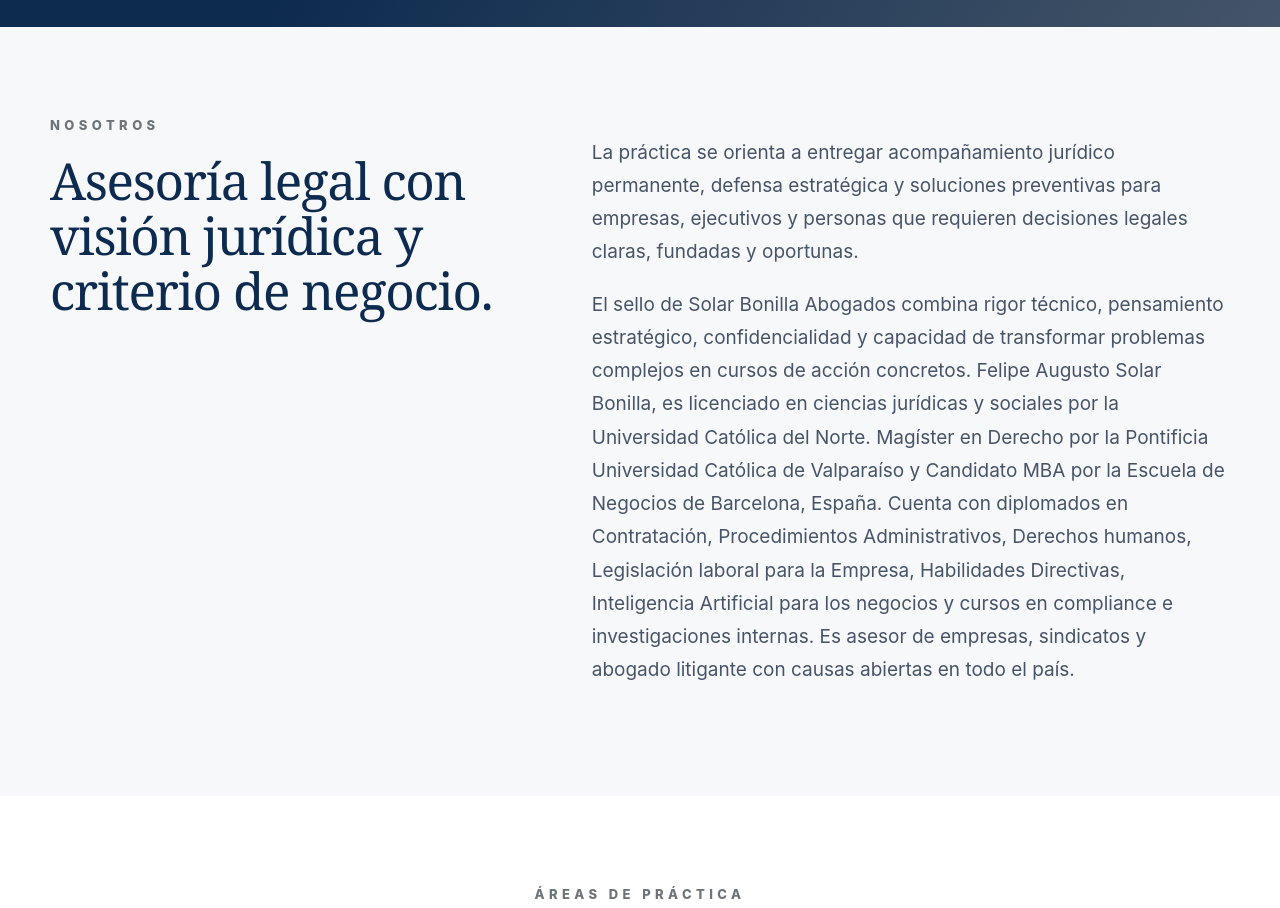
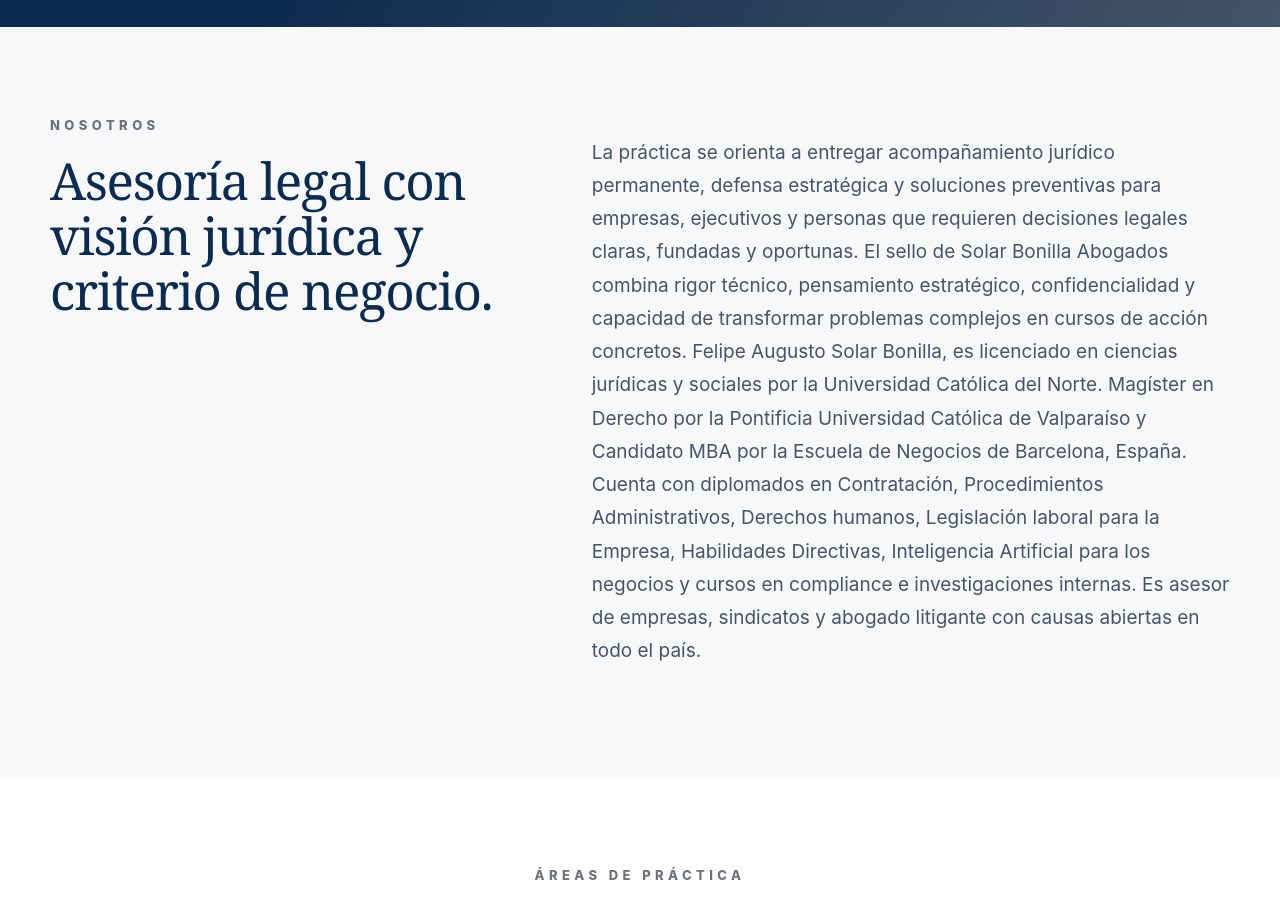
Before and after one commit to cokosolar/solar-bonilla-web, a React (Vite) app: page / in a window 1280 px wide. Shown: the part 980-1888 px from the top of the page. Built offline with nearby package versions, Linux system fonts and the light colour scheme.

Commit message:
Update main.jsx

```diff
--- a/src/main.jsx
+++ b/src/main.jsx
@@ -158,11 +158,10 @@ function App() {
             <p>
               La práctica se orienta a entregar acompañamiento jurídico permanente, defensa estratégica y soluciones
               preventivas para empresas, ejecutivos y personas que requieren decisiones legales claras, fundadas y
-              oportunas.
-            </p>
-            <p>
-              El sello de Solar Bonilla Abogados combina rigor técnico, pensamiento estratégico, confidencialidad y
+              oportunas. El sello de Solar Bonilla Abogados combina rigor técnico, pensamiento estratégico, confidencialidad y
               capacidad de transformar problemas complejos en cursos de acción concretos.
+
+
 
 
 
```
